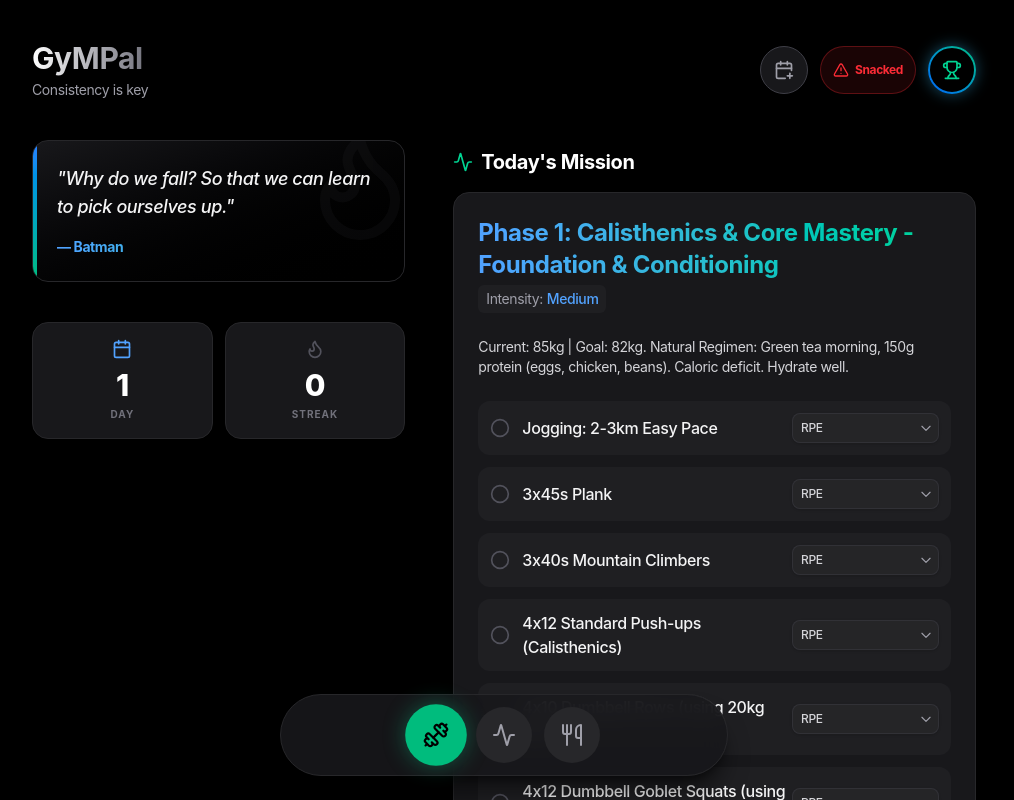
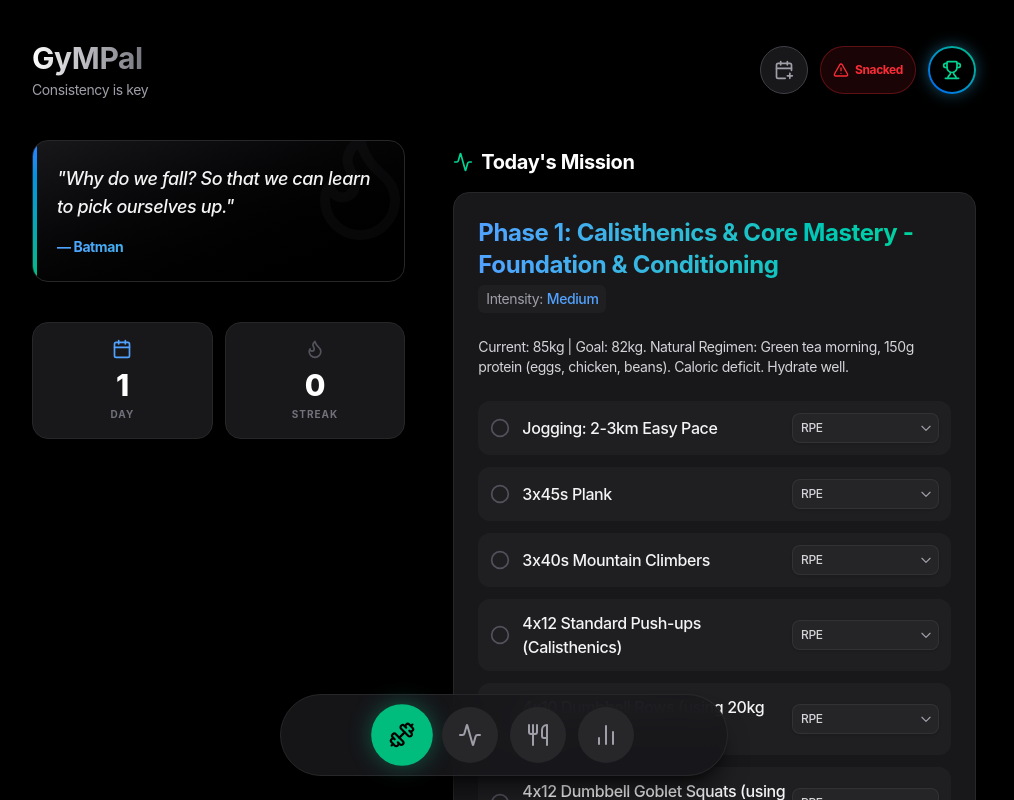
Before and after one commit to Le-e-lab/GyMPal, a React (Vite) app: page / in a window 1280 px wide. Shown: the top 800 px of the page, without its empty margins (136-1150 px from the left). Built offline with nearby package versions, Linux system fonts and the light colour scheme.

Commit message:
Split Food and Stats into separate tabs

```diff
--- a/dev-dist/sw.js
+++ b/dev-dist/sw.js
@@ -79,7 +79,7 @@ define(['./workbox-5a5d9309'], (function (workbox) { 'use strict';
    */
   workbox.precacheAndRoute([{
     "url": "index.html",
-    "revision": "0.iqfjj33mjn8"
+    "revision": "0.r1iof48080k"
   }], {});
   workbox.cleanupOutdatedCaches();
   workbox.registerRoute(new workbox.NavigationRoute(workbox.createHandlerBoundToURL("index.html"), {
--- a/src/components/Dashboard.jsx
+++ b/src/components/Dashboard.jsx
@@ -7,7 +7,7 @@ import JogWorkoutTab from './JogWorkoutTab';
 import WeekendRecovery from './WeekendRecovery';
 import AIWorkoutGeneratorPanel from './AIWorkoutGeneratorPanel';
 import ShareExportPanel from './ShareExportPanel';
-import { Trophy, Flame, Calendar, Activity, RefreshCw, AlertTriangle, CalendarPlus, Plus, Dumbbell, Utensils } from 'lucide-react';
+import { Trophy, Flame, Calendar, Activity, RefreshCw, AlertTriangle, CalendarPlus, Plus, Dumbbell, Utensils, BarChart2 } from 'lucide-react';
 
 const WeightChart = lazy(() => import('./WeightChart'));
 const BMIProgressRing = lazy(() => import('./BMIProgressRing'));
@@ -336,16 +336,8 @@ const Dashboard = () => {
             </div>
           </div>
         </section>
-      ) : activeTab === 'stats' ? (
-        <section aria-label="Stats dashboard" className="max-w-4xl mx-auto">
-          <Suspense
-            fallback={(
-              <div className="h-64 mb-10 rounded-2xl bg-zinc-900/60 border border-zinc-800 animate-pulse" aria-hidden="true" />
-            )}
-          >
-            <ProgressOverview history={history} jogLogs={jogLogs} />
-          </Suspense>
-
+      ) : activeTab === 'food' ? (
+        <section aria-label="Food dashboard" className="max-w-4xl mx-auto">
           {/* Stats Grid - Food Only */}
           <div className="grid grid-cols-1 gap-4 mb-10">
             <button
@@ -362,6 +354,22 @@ const Dashboard = () => {
               <span className="text-xs text-zinc-500 uppercase tracking-widest mt-2 font-bold">Protein Hits</span>
             </button>
           </div>
+
+          <div className="p-6 rounded-2xl bg-zinc-900 border border-zinc-800 text-center">
+            <Utensils size={40} className="mx-auto text-zinc-600 mb-4" />
+            <h3 className="text-lg font-bold text-white mb-2">Nutrition Tracking</h3>
+            <p className="text-sm text-zinc-400">Remember to stay in your caloric deficit and hit your 150g protein goal with whole foods.</p>
+          </div>
+        </section>
+      ) : activeTab === 'stats' ? (
+        <section aria-label="Stats and Explore dashboard" className="max-w-4xl mx-auto">
+          <Suspense
+            fallback={(
+              <div className="h-64 mb-10 rounded-2xl bg-zinc-900/60 border border-zinc-800 animate-pulse" aria-hidden="true" />
+            )}
+          >
+            <ProgressOverview history={history} jogLogs={jogLogs} />
+          </Suspense>
 
           {/* Weight Tracking */}
           <div className="mb-10 p-6 rounded-2xl bg-zinc-900 border border-zinc-800">
@@ -444,12 +452,22 @@ const Dashboard = () => {
 
         <button
           type="button"
+          onClick={() => setActiveTab('food')}
+          aria-label="Show food tab"
+          aria-pressed={activeTab === 'food'}
+          className={`relative flex items-center justify-center w-14 h-14 rounded-full transition-all duration-300 ${activeTab === 'food' ? 'bg-blue-500 text-black shadow-[0_0_20px_rgba(59,130,246,0.4)] scale-110' : 'bg-zinc-800 text-zinc-400 hover:text-white hover:bg-zinc-700'}`}
+        >
+          <Utensils size={24} className={activeTab === 'food' ? "animate-in zoom-in" : ""} />
+        </button>
+
+        <button
+          type="button"
           onClick={() => setActiveTab('stats')}
           aria-label="Show stats tab"
           aria-pressed={activeTab === 'stats'}
-          className={`relative flex items-center justify-center w-14 h-14 rounded-full transition-all duration-300 ${activeTab === 'stats' ? 'bg-blue-500 text-black shadow-[0_0_20px_rgba(59,130,246,0.4)] scale-110' : 'bg-zinc-800 text-zinc-400 hover:text-white hover:bg-zinc-700'}`}
+          className={`relative flex items-center justify-center w-14 h-14 rounded-full transition-all duration-300 ${activeTab === 'stats' ? 'bg-purple-500 text-black shadow-[0_0_20px_rgba(168,85,247,0.4)] scale-110' : 'bg-zinc-800 text-zinc-400 hover:text-white hover:bg-zinc-700'}`}
         >
-          <Utensils size={24} className={activeTab === 'stats' ? "animate-in zoom-in" : ""} />
+          <BarChart2 size={24} className={activeTab === 'stats' ? "animate-in zoom-in" : ""} />
         </button>
       </nav>
 
```
